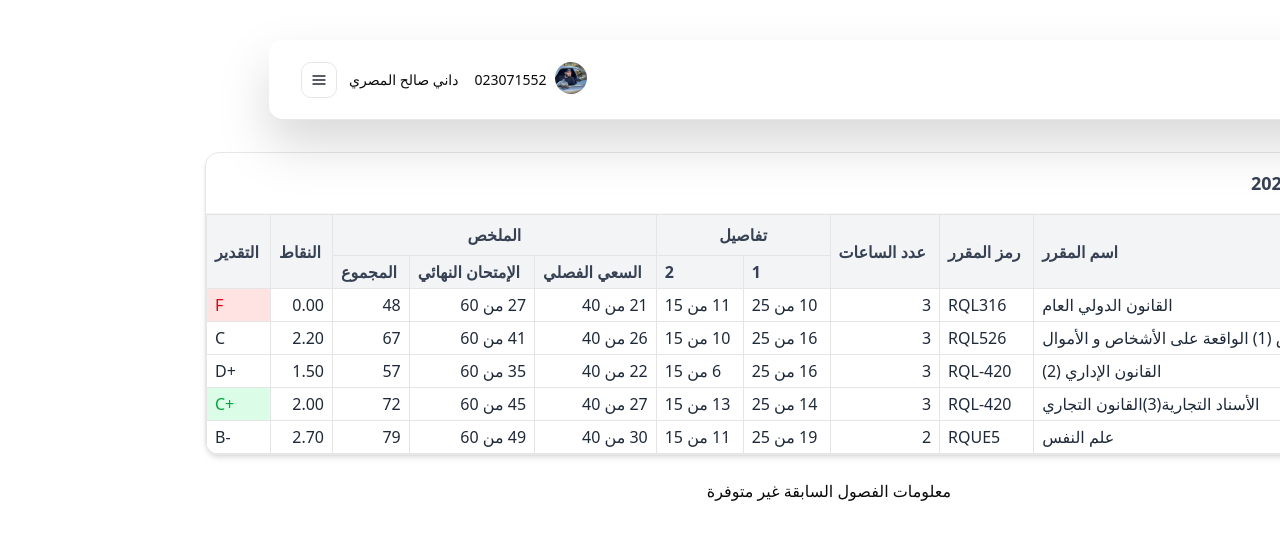
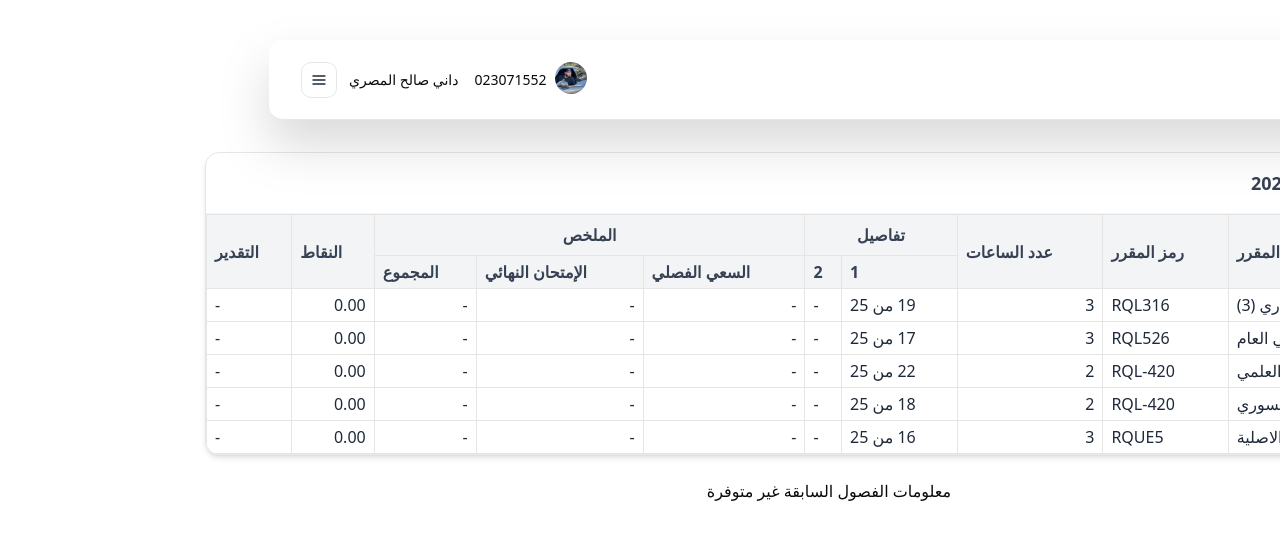
Before and after one commit to Ahmadajami/alshamuniversity, a SvelteKit app: page /home in a window 1280 px wide. Shown: the top 540 px of the page. Built offline with nearby package versions, Linux system fonts and the light colour scheme.

Commit message:
2026 sem

```diff
--- a/src/routes/home/+page.svelte
+++ b/src/routes/home/+page.svelte
@@ -1,69 +1,69 @@
 <script lang="ts">
 	import Header from '$lib/Header.svelte';
-	let { data } = $props();
 
 	const courseGrades = [
 		{
-			courseName: 'القانون الدولي العام',
+			courseName: 'القانون التجاري (3)',
 			courseCode: 'RQL316',
 			credits: 3,
-			detail1: '10 من 25',
-			detail2: '11 من 15', // Low score
-			sumTest: '21 من 40', // 18 + 7 = 25
-			finalTest: '27 من 60',
-			total: '48', // 25 + 47 = 72
-			points: 0.0, // Standard 2.0 for C
-			grade: 'F'
+			detail1: '19 من 25',
+			detail2: '-',
+			sumTest: '-',
+			finalTest: '-',
+			total: '-',
+			points: 0,
+			grade: '-'
 		},
 		{
-			courseName: ' قانون العقوبات الخاص (1) الواقعة على الأشخاص و الأموال ',
+			courseName: ' القانون الدولي العام',
 			courseCode: 'RQL526',
 			credits: 3,
-			detail1: '16 من 25',
-			detail2: '10 من 15', // Low score
-			sumTest: '26 من 40', // 20 + 8 = 28
-			finalTest: '41 من 60',
-			total: '67', // 28 + 49 = 77
-			points: 2.2, // Standard 2.5 for C+
-			grade: 'C'
+			detail1: '17 من 25',
+			detail2: '-',
+			sumTest: '-',
+			finalTest: '-',
+			total: '-',
+			points: 0,
+			grade: '-'
 		},
 		{
-			courseName: ' القانون الإداري (2)',
+			courseName: ' المنطق العلمي',
 			courseCode: 'RQL-420',
+			credits: 2,
+			detail1: '22 من 25',
+			detail2: '-',
+			sumTest: '-',
+			finalTest: '-',
+			total: '-',
+			points: 0,
+			grade: '-'
+		},
+		{
+			courseName: ' الاقتصاد السوري',
+			courseCode: 'RQL-420',
+			credits: 2,
+			detail1: '18 من 25',
+			detail2: '-',
+			sumTest: '-',
+			finalTest: '-',
+			total: '-',
+			points: 0,
+			grade: '-'
+		},
+		{
+			courseName: 'الحقوق العينية الاصلية',
+			courseCode: 'RQUE5',
 			credits: 3,
 			detail1: '16 من 25',
-			detail2: '6 من 15', // Low score
-			sumTest: '22 من 40', // 16 + 6 = 22
-			finalTest: '35 من 60',
-			total: '57', // 22 + 45 = 67
-			points: 1.5, // Standard 1.5 for D+
-			grade: 'D+'
-		},
-		{
-			courseName: '  الأسناد التجارية(3)القانون التجاري',
-			courseCode: 'RQL-420',
-			credits: 3,
-			detail1: '14 من 25',
-			detail2: '13 من 15', // Low score
-			sumTest: '27 من 40', // 19 + 7 = 26
-			finalTest: '45 من 60',
-			total: '72', // 26 + 44 = 70
-			points: 2.0, // Standard 2.0 for C
-			grade: 'C+'
-		},
-		{
-			courseName: 'علم النفس ',
-			courseCode: 'RQUE5',
-			credits: 2,
-			detail1: '19 من 25',
-			detail2: '11 من 15', // Low/Medium score
-			sumTest: '30 من 40', // 21 + 9 = 30
-			finalTest: '49 من 60',
-			total: '79', // 30 + 51 = 81
-			points: 2.7, // Standard 3.0 for B
-			grade: 'B-'
+			detail2: '-',
+			sumTest: '-',
+			finalTest: '-',
+			total: '-',
+			points: 0,
+			grade: '-'
 		}
 	];
+	let { data } = $props();
 </script>
 
 <svelte:head>
@@ -97,7 +97,7 @@
 					</tr>
 				</thead>
 				<tbody class="text-gray-800">
-					{#each courseGrades as course}
+					{#each courseGrades as course, i (i)}
 						<tr>
 							<td class="border px-2 py-1">{course.courseName}</td>
 							<td dir="ltr" class="border px-2 py-1">{course.courseCode}</td>
```
